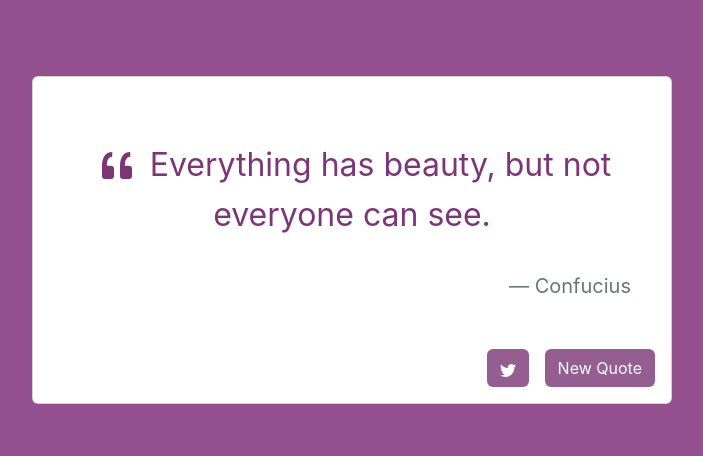
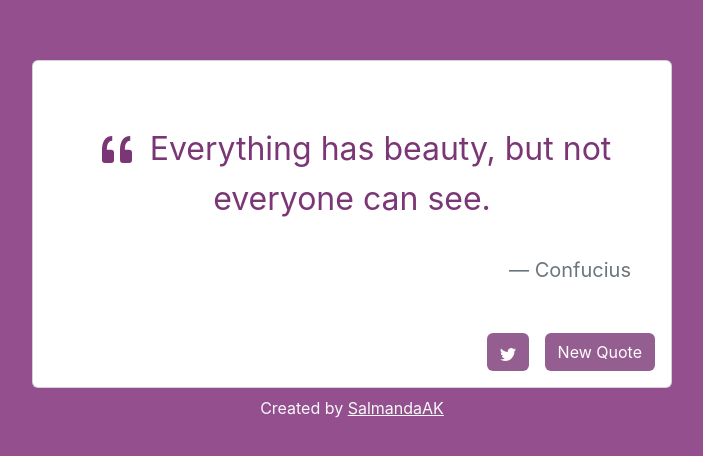
Before and after one commit to SalmandaAK/fcc-random-quote-machine, a React (Create React App) app: page / in a window 1280 px wide. Shown: the part 160-616 px from the top of the page, without its empty margins (288-991 px from the left). Built offline with nearby package versions, Linux system fonts and the light colour scheme.

Commit message:
Added link to github repository

```diff
--- a/src/App.js
+++ b/src/App.js
@@ -45,7 +45,7 @@ function App() {
     <animated.div className="App-background" style={changeColor}>
       <Container>
         <Card id="quote-box" style={{color: color.dark, maxWidth:'40rem'}} className="mx-auto">
-          <Card.Body className="justify-content-around">
+          <Card.Body>
             <RandomQuote style={fadeIn} quote={quote} fadeIn={fadeIn} />
             <Stack direction="horizontal" gap={3}>
               <RandomColorButton
@@ -67,6 +67,7 @@ function App() {
             </Stack>
           </Card.Body>
         </Card>
+        <footer className="text-center text-light mt-2">Created by <a className="link-light" href="https://github.com/SalmandaAK/fcc-random-quote-machine">SalmandaAK</a></footer>
       </Container>
     </animated.div>
   );
```
